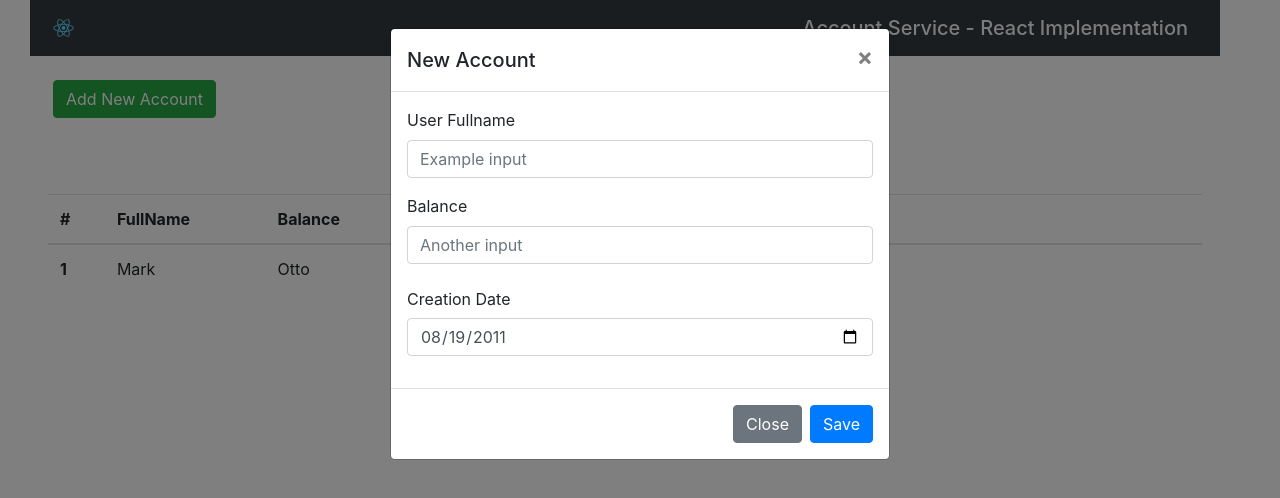
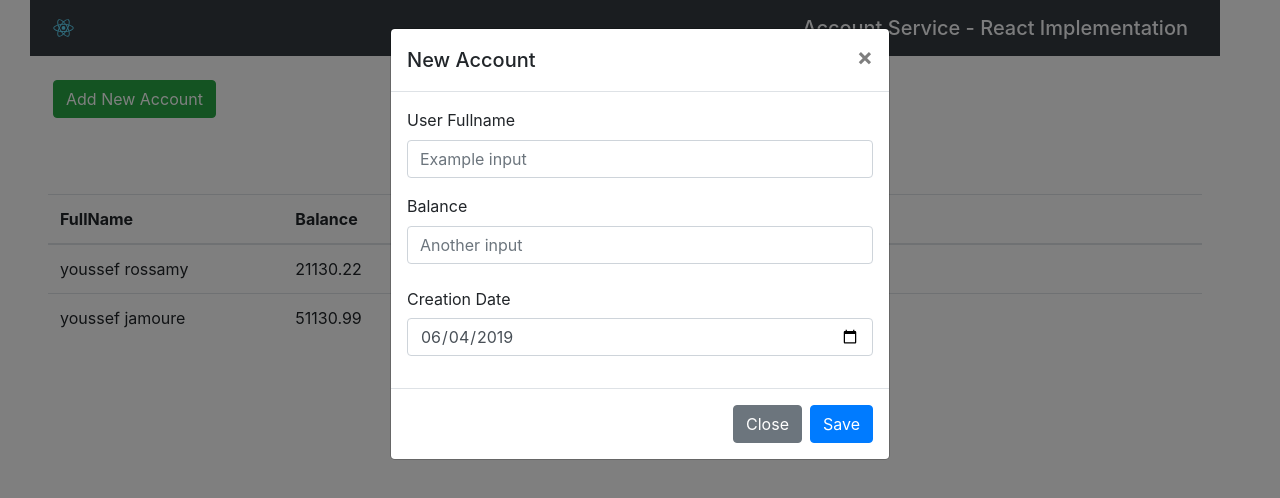
Before and after one commit to Youssef-rsy/ReactJsImplementataionPlusBoostrap, a React (Create React App) app: page / in a window 1280 px wide. Both pictures are taken after a click on the button "Add New Account". Shown: the top 498 px of the page. Built offline with nearby package versions, Linux system fonts and the light colour scheme.

Commit message:
adding dynamic data to table + form submit

```diff
--- a/src/component/AddAccount.js
+++ b/src/component/AddAccount.js
@@ -1,6 +1,21 @@
-import React from "react";
-export default function AddAccount(){
+import React , {Component} from "react";
+export default class AddAccount extends Component{
 
+    state = {
+        accountOwner:null,
+        balance:null,
+        creationDate:null,
+    }
+    handleChange =(e)=>{
+        this.setState({
+            [e.target.id]:e.target.value
+        })
+    }
+    handleSubmit =(e)=>{
+        e.preventDefault();
+        console.log(this.state);
+    }
+    render(){
         return (
              <div className="modal fade" id="exampleModal" tabIndex={-1} role="dialog" aria-labelledby="exampleModalLabel" aria-hidden="true">
                 <div className="modal-dialog" role="document">
@@ -11,28 +26,29 @@ export default function AddAccount(){
                         <span aria-hidden="true">×</span>
                     </button>
                     </div>
+                    <form onSubmit={this.handleSubmit}>
                             <div className="modal-body">
-            <form>
                                 <div className="form-group">
-                    <label htmlFor="formGroupExampleInput">User Fullname</label>
-                    <input type="text" className="form-control" id="formGroupExampleInput" placeholder="Example input" />
+                                    <label htmlFor="accountOwner">User Fullname</label>
+                                    <input type="text" className="form-control" neme="accountOwner" id="accountOwner" placeholder="Example input" onChange={this.handleChange} />
                                 </div>
                                 <div className="form-group">
-                    <label htmlFor="formGroupExampleInput2">Balance</label>
-                    <input type="number" className="form-control" id="formGroupExampleInput2" placeholder="Another input" />
+                                    <label htmlFor="balance">Balance</label>
+                                    <input type="text" className="form-control" name="balance" id="balance" placeholder="Another input" onChange={this.handleChange} />
                                 </div>
                                 <div className="form-group ">
-                    <label htmlFor="example-date-input" className="col-form-label">Creation Date</label>
-                    <input className="form-control" type="date" defaultValue="2011-08-19" id="example-date-input" />
+                                    <label htmlFor="creationDate" className="col-form-label">Creation Date</label>
+                                    <input className="form-control" type="date" defaultValue="2019-06-04" name="creationDate" id="creationDate" onChange={this.handleChange}/>
                                 </div>
-            </form>
                             </div>
                             <div className="modal-footer">
                                 <button type="button" className="btn btn-secondary" data-dismiss="modal">Close</button>
-              <button type="button" className="btn btn-primary">Save </button>
+                                <button type="submit" className="btn btn-primary">Save </button>
                             </div>
+                    </form>
                 </div>
                 </div>
             </div>
         )
     }
+}
--- a/src/component/ListAccount.js
+++ b/src/component/ListAccount.js
@@ -1,18 +1,35 @@
-import React from 'react';
+import React ,{Component} from 'react';
 import Delete  from "../images/delete.svg";
 import Plus  from "../images/plus.svg";
-
 import Remove  from "../images/remove.svg";
 import DeletePromp from './DeleteAccount';
 import CreditPromp from './CreditAccount';
 import DebitPromp from './DebitAccount';
-function App() {
+class App extends Component {
+  state={
+    accounts:[
+      {accountId:1 , accountOwner: "youssef rossamy", balance: "21130.22", creationDate: "2019-06-29"},
+      {accountId:2 , accountOwner: " youssef jamoure", balance: "51130.99", creationDate: "2018-02-28"}]
+  }
+  render(){
+    const accounts = this.state.accounts.map(account=>{
+      return(
+          <tr key={account.accountId}>
+            <td >{account.accountOwner}</td>
+            <td>{account.balance}</td>
+            <td>{account.creationDate}</td>
+            <td className="w-50">
+                <a className=""> <img data-toggle="modal" data-target="#creditPromp" src={Plus} width="3%" /></a>
+                <a className=""> <img data-toggle="modal" data-target="#debitPromp" src={Remove} width="3%" /></a>
+                <a className=""> <img  data-toggle="modal" data-target="#deletePromp" src={Delete} width="3%" /></a>
+            </td>
+          </tr>
+    )});
     return (
       <div className="container row col-12 p-5">
       <table className="table col-12">
           <thead>
             <tr>
-            <th scope="col-2">#</th>
               <th scope="col-2">FullName</th>
               <th scope="col-4">Balance</th>
               <th scope="col-4">Creation Date</th>
@@ -20,19 +37,7 @@ function App() {
             </tr>
           </thead>
           <tbody>
-          <tr>
-            <th scope="row">1</th>
-            <td >Mark</td>
-            <td>Otto</td>
-            <td>@mdo</td>
-            <td className="w-50">
-             <a className=""> <img data-toggle="modal" data-target="#creditPromp" src={Plus} width="3%" /></a>
-             <a className=""> <img data-toggle="modal" data-target="#debitPromp" src={Remove} width="3%" /></a>
-             <a className=""> <img  data-toggle="modal" data-target="#deletePromp" src={Delete} width="3%" /></a>
-             <a className=""> </a>
-            </td>
-          </tr>
-
+              {accounts}
           </tbody>
         </table>
         <DeletePromp/>
@@ -42,4 +47,6 @@ function App() {
     );
   }
 
+}
+
 export default App;
```
Lines whose indentation alone changed are shown as unchanged.
